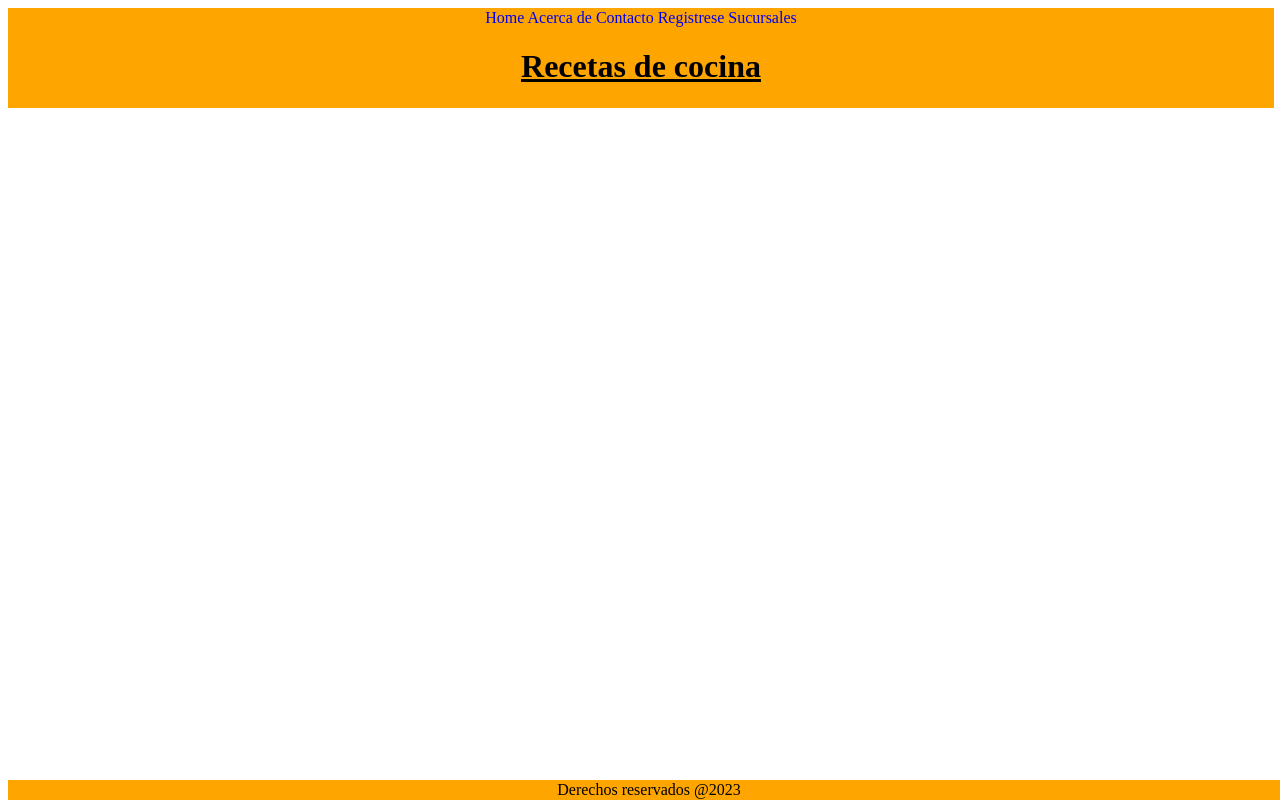
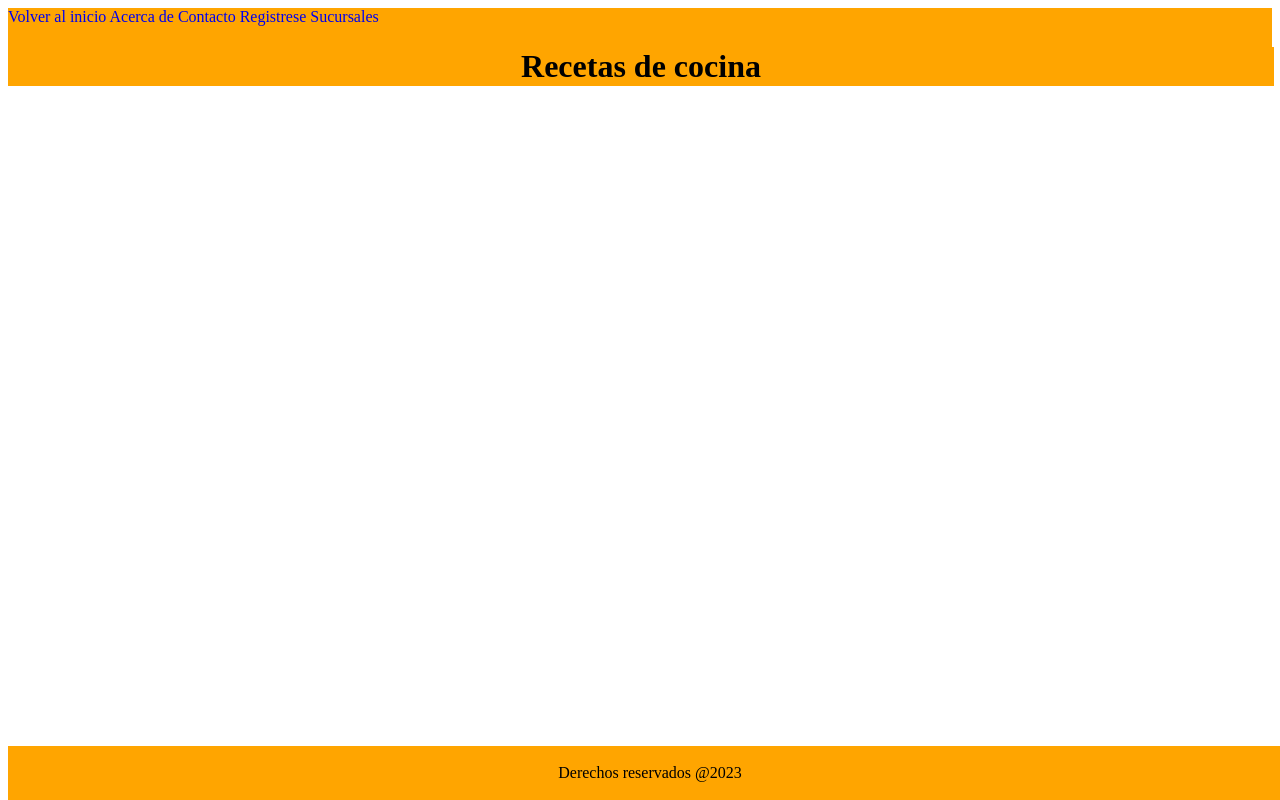
Before and after one commit to galmiron86/receta, a plain HTML site: page index.html in a window 1280 px wide. Drawn offline with Linux system fonts and the light colour scheme.

Commit message:
ireceta ultima

```diff
--- a/index.html
+++ b/index.html
@@ -4,40 +4,24 @@
     <meta charset="UTF-8" />
     <meta name="viewport" content="width=device-width, initial-scale=1.0" />
     <link rel="stylesheet" href="style.css" />
-    <style>
-      footer {
-        background-color: orange;
-        padding: 2px;
-        text-align: center;
-        bottom: 0px;
-        position: absolute;
-        width: 100%;
-        color: black;
-      }
-    </style>
     <title>Recetas online</title>
   </head>
   <body>
     <!-- Encabezado -->
-    <div class="fondo-titulo">
+    <div class="titulo-naranja-sucursal">
       <nav>
-        <a href="index.html">Home</a>
+        <a href="index.html">Volver al inicio</a>
         <a href="Templatesa/acercade.html">Acerca de</a>
         <a href="Templatesa/contacto.html">Contacto</a>
         <a href="Templatesa/registrese.html">Registrese</a>
         <a href="Templatesa/sucursales.html">Sucursales</a>
       </nav>
       <!-- Contenido -->
-      <center>
-        <u
-          ><b><h1>Recetas de cocina</h1></b></u
-        >
-      </center>
+
+      <b><h1 class="fondo-titulo">Recetas de cocina</h1></b>
     </div>
-    <!-- Pie de pagina -->
-    <footer class="fondo-titulo">
-      <!-- Pie de pagina -->
-      <center>Derechos reservados @2023</center>
+    <footer>
+      <p>Derechos reservados @2023</p>
     </footer>
   </body>
 </html>
--- a/style.css
+++ b/style.css
@@ -29,3 +29,19 @@
 a  {
   text-decoration: none;
 }
+
+footer {
+  position: fixed;
+  bottom: 0;
+  width: 100%;
+  text-align: center;
+  padding: 2px;
+  background-color: orange;
+
+}
+
+.imagen-curva {
+
+  border-radius: 10%;
+  text-align: center;
+}
```
Also changed, not shown: Templatesa/acercade.html (+6 -11 lines), Templatesa/contacto.html (+6 -16 lines), Templatesa/registrese.html (+6 -6 lines), Templatesa/sucursales.html (+15 -25 lines).
